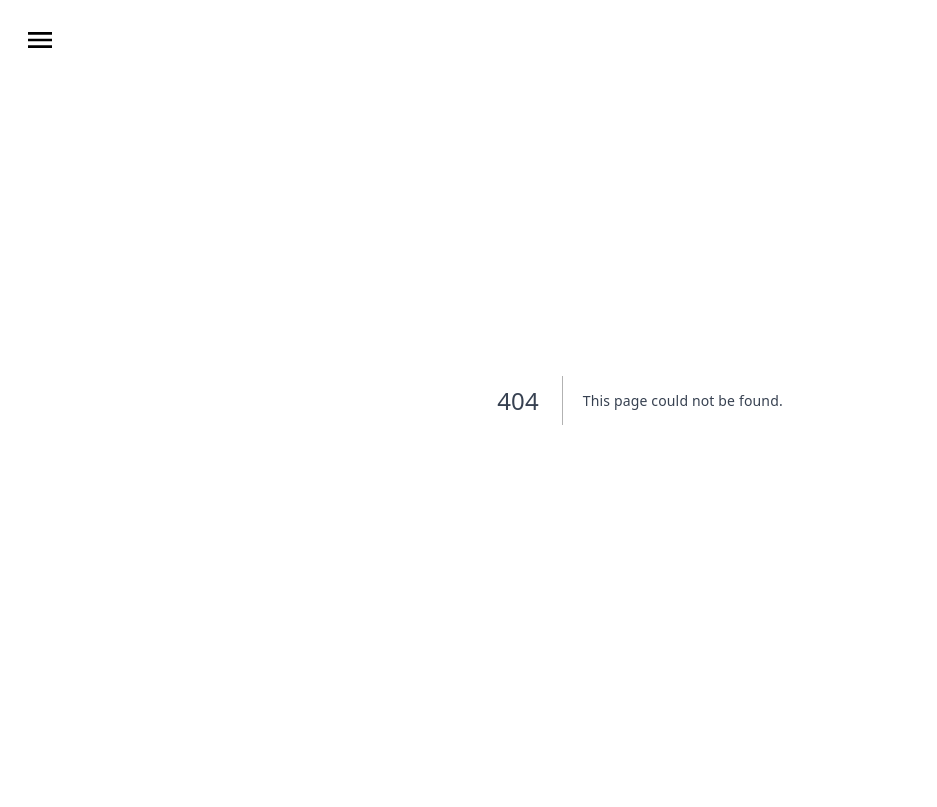
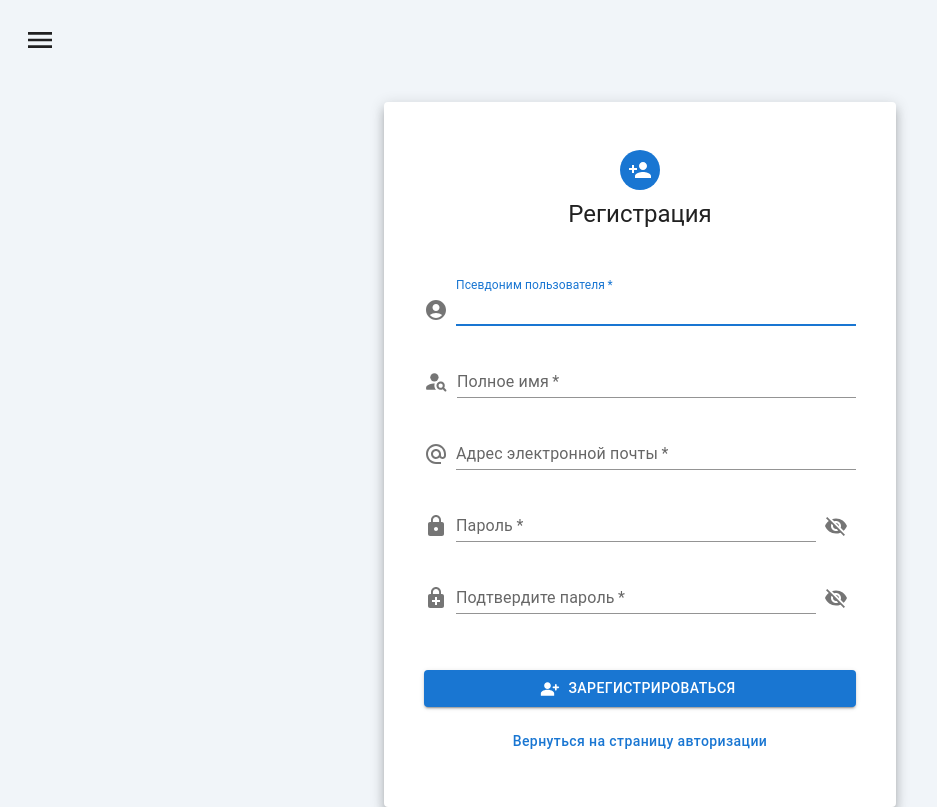
Before and after one commit to SirPeace/quizerland-v2-front, a Next.js app: page /auth/registration in a window 1280 px wide. Before the commit this address had no page. Shown: the whole page, without its empty margins (0-937 px from the left). Built offline with nearby package versions, Linux system fonts and the light colour scheme.

Commit message:
- добавил шаблон регистрации пользователя - мелкий рефакторинг стилей и реорганизация структуры папок

```diff
--- a/src/app/auth/page.tsx
+++ b/src/app/auth/page.tsx
@@ -1,18 +1,18 @@
-'use client'
-
-import SignInForm from '@/components/AuthComponents/SignInForm'
+import SignInForm from '@/components/Auth/SingInForm/SignInForm'
 
 import type { Metadata } from 'next'
 
 export const metadata: Metadata = {
 	title: 'Authorization | Quizerland',
-	description: 'Страница тестов',
+	description: 'Страница авторизации пользователя',
 }
 
 const AuthPage = (): JSX.Element => (
-	<div className="flex flex-col items-stretch max-w-lg min-h-screen mx-auto">
-		<div className="mt-[10%] mb-auto">
-			<SignInForm />
+	<div className="w-full bg-slate-100">
+		<div className="flex flex-col items-stretch max-w-lg min-h-screen mx-auto">
+			<div className="mt-[25%] mb-auto">
+				<SignInForm />
+			</div>
 		</div>
 	</div>
 )
--- /dev/null
+++ b/src/app/auth/registration/page.tsx
@@ -0,0 +1,20 @@
+import RegistrationForm from '@/components/Auth/RegistrationForm/RegistrationForm'
+
+import type { Metadata } from 'next'
+
+export const metadata: Metadata = {
+	title: 'Registration | Quizerland',
+	description: 'Страница регистрации пользователя',
+}
+
+const RegistrationPage = (): JSX.Element => (
+	<div className="bg-slate-100 w-full">
+		<div className="flex flex-col items-stretch max-w-lg min-h-screen mx-auto">
+			<div className="mt-[20%] mb-auto">
+				<RegistrationForm />
+			</div>
+		</div>
+	</div>
+)
+
+export default RegistrationPage
--- a/src/app/create-quiz/page.tsx
+++ b/src/app/create-quiz/page.tsx
@@ -2,7 +2,7 @@ import type { Metadata } from 'next'
 
 export const metadata: Metadata = {
 	title: 'Create quiz | Quizerland',
-	description: 'Страница тестов',
+	description: 'Страница создания теста',
 }
 
 const CreateQuizPage = (): JSX.Element => (
--- a/src/app/quizzes/[quiz]/page.tsx
+++ b/src/app/quizzes/[quiz]/page.tsx
@@ -4,8 +4,8 @@ import { Paper } from '@mui/material'
 import { useEffect } from 'react'
 
 import GoToHomePageButton from '@/components/Navigation/GoToHomePageButton/GoToHomePageButton'
-import QuestionCard from '@/components/QuizComponents/QuestionCard/QuestionCard'
-import QuizResultCard from '@/components/QuizComponents/QuizResultCard/QuizResultCard'
+import QuestionCard from '@/components/Quiz/QuestionCard/QuestionCard'
+import QuizResultCard from '@/components/Quiz/QuizResultCard/QuizResultCard'
 import { setActiveQuiz, setIsFinishedQuiz } from '@/redux/quiz/quizSlice'
 
 import type { IQuestion } from '@/redux/quiz/types'
--- a/src/app/quizzes/page.tsx
+++ b/src/app/quizzes/page.tsx
@@ -2,7 +2,7 @@
 
 import { Neucha, Pacifico } from 'next/font/google'
 
-import Quiz from '@/components/QuizComponents/Quiz/Quiz'
+import Quiz from '@/components/Quiz/QuizCard/QuizCard'
 import type { IQuiz } from '@/redux/quiz/types'
 import { useAppSelector } from '@/redux/reduxHooks'
 
--- /dev/null
+++ b/src/components/Auth/RegistrationForm/RegistrationForm.tsx
@@ -0,0 +1,195 @@
+'use client'
+
+import AccountCircleIcon from '@mui/icons-material/AccountCircle'
+import AlternateEmailIcon from '@mui/icons-material/AlternateEmail'
+import EnhancedEncryptionIcon from '@mui/icons-material/EnhancedEncryption'
+import LockIcon from '@mui/icons-material/Lock'
+import PersonAddIcon from '@mui/icons-material/PersonAdd'
+import PersonAddAltRoundedIcon from '@mui/icons-material/PersonAddAltRounded'
+import PersonSearchRoundedIcon from '@mui/icons-material/PersonSearchRounded'
+import Visibility from '@mui/icons-material/Visibility'
+import VisibilityOff from '@mui/icons-material/VisibilityOff'
+import { IconButton } from '@mui/material'
+import Avatar from '@mui/material/Avatar'
+import Box from '@mui/material/Box'
+import Button from '@mui/material/Button'
+import Card from '@mui/material/Card'
+import TextField from '@mui/material/TextField'
+import Typography from '@mui/material/Typography'
+import { useRouter } from 'next/navigation'
+import { useState } from 'react'
+
+const RegistrationForm = (): JSX.Element => {
+	const [showPassword, setShowPassword] = useState(false)
+	const [showConfirmPassword, setShowConfirmPassword] = useState(false)
+
+	const router = useRouter()
+
+	const handleClickShowPassword = (): void => {
+		setShowPassword((show) => !show)
+	}
+	const handleClickShowConfirmPassword = (): void => {
+		setShowConfirmPassword((show) => !show)
+	}
+
+	const handleSubmit = (event: React.FormEvent<HTMLFormElement>): void => {
+		event.preventDefault()
+		const data = new FormData(event.currentTarget)
+		console.log({
+			email: data.get('email'),
+			password: data.get('password'),
+		})
+	}
+
+	return (
+		<Card raised className="flex flex-col items-center p-10">
+			<Avatar sx={{ m: 1, bgcolor: 'primary.main' }}>
+				<PersonAddIcon />
+			</Avatar>
+			<Typography component="h1" variant="h5">
+				Регистрация
+			</Typography>
+			<Box
+				component="form"
+				onSubmit={handleSubmit}
+				noValidate
+				className="w-full mt-8"
+			>
+				<div className="mb-10">
+					<Box sx={{ display: 'flex', alignItems: 'flex-end' }}>
+						<AccountCircleIcon
+							sx={{ color: 'action.active', mr: 1, my: 1.5 }}
+						/>
+						<TextField
+							type="text"
+							variant="standard"
+							margin="normal"
+							required
+							fullWidth
+							id="nickname"
+							label="Псевдоним пользователя"
+							name="nickname"
+							autoComplete="nickname"
+							autoFocus
+						/>
+					</Box>
+
+					<Box sx={{ display: 'flex', alignItems: 'flex-end' }}>
+						<PersonSearchRoundedIcon
+							sx={{
+								color: 'action.active',
+								mr: 1,
+								my: 1.5,
+								width: 25,
+								height: 25,
+							}}
+						/>
+						<TextField
+							type="text"
+							variant="standard"
+							margin="normal"
+							required
+							fullWidth
+							id="full name"
+							label="Полное имя"
+							name="full name"
+							autoComplete="full name"
+						/>
+					</Box>
+
+					<Box sx={{ display: 'flex', alignItems: 'flex-end' }}>
+						<AlternateEmailIcon
+							sx={{ color: 'action.active', mr: 1, my: 1.5 }}
+						/>
+						<TextField
+							type="email"
+							variant="standard"
+							margin="normal"
+							required
+							fullWidth
+							id="email"
+							label="Адрес электронной почты"
+							name="email"
+							autoComplete="email"
+						/>
+					</Box>
+
+					<Box sx={{ display: 'flex', alignItems: 'flex-end' }}>
+						<LockIcon sx={{ color: 'action.active', mr: 1, my: 1.5 }} />
+						<TextField
+							type={showPassword ? 'text' : 'password'}
+							variant="standard"
+							margin="normal"
+							required
+							fullWidth
+							name="password"
+							label="Пароль"
+							id="password"
+							// autoComplete="current-password"
+							// helperText="Введите правильные данные"
+						/>
+						<IconButton
+							aria-label="toggle password visibility"
+							onClick={handleClickShowPassword}
+							onMouseDown={handleClickShowPassword}
+							sx={{ color: 'action.active', my: 0.5 }}
+						>
+							{showPassword ? <Visibility /> : <VisibilityOff />}
+						</IconButton>
+					</Box>
+
+					<Box sx={{ display: 'flex', alignItems: 'flex-end' }}>
+						<EnhancedEncryptionIcon
+							sx={{ color: 'action.active', mr: 1, my: 1.5 }}
+						/>
+						<TextField
+							type={showConfirmPassword ? 'text' : 'password'}
+							variant="standard"
+							margin="normal"
+							required
+							fullWidth
+							name="confirm password"
+							label="Подтвердите пароль"
+							id="confirm password"
+							// autoComplete="current-password"
+							// helperText="Введите правильные данные"
+						/>
+						<IconButton
+							aria-label="toggle password visibility"
+							onClick={handleClickShowConfirmPassword}
+							onMouseDown={handleClickShowConfirmPassword}
+							sx={{ color: 'action.active', my: 0.5 }}
+						>
+							{showConfirmPassword ? <Visibility /> : <VisibilityOff />}
+						</IconButton>
+					</Box>
+				</div>
+
+				<div className="mt-2">
+					<Button
+						type="submit"
+						fullWidth
+						variant="contained"
+						className="mt-2 mb-2"
+						startIcon={<PersonAddAltRoundedIcon />}
+					>
+						Зарегистрироваться
+					</Button>
+					<Button
+						type="button"
+						fullWidth
+						variant="text"
+						className="mt-2 mb-2 normal-case"
+						onClick={() => {
+							router.push('/auth')
+						}}
+					>
+						Вернуться на страницу авторизации
+					</Button>
+				</div>
+			</Box>
+		</Card>
+	)
+}
+
+export default RegistrationForm
--- a/src/components/AuthComponents/SignInForm.tsx
+++ b/src/components/Auth/SingInForm/SignInForm.tsx
@@ -1,20 +1,27 @@
+'use client'
+
 import AlternateEmailIcon from '@mui/icons-material/AlternateEmail'
+import HowToRegIcon from '@mui/icons-material/HowToReg'
+import LockIcon from '@mui/icons-material/Lock'
 import LoginIcon from '@mui/icons-material/Login'
-import MailLockIcon from '@mui/icons-material/MailLock'
 import Visibility from '@mui/icons-material/Visibility'
 import VisibilityOff from '@mui/icons-material/VisibilityOff'
 import { IconButton } from '@mui/material'
 import Avatar from '@mui/material/Avatar'
 import Box from '@mui/material/Box'
 import Button from '@mui/material/Button'
+import Card from '@mui/material/Card'
 import Checkbox from '@mui/material/Checkbox'
 import FormControlLabel from '@mui/material/FormControlLabel'
 import TextField from '@mui/material/TextField'
 import Typography from '@mui/material/Typography'
+import { useRouter } from 'next/navigation'
 import { useState } from 'react'
 
 const SignInForm = (): JSX.Element => {
 	const [showPassword, setShowPassword] = useState(false)
+
+	const router = useRouter()
 
 	const handleClickShowPassword = (): void => {
 		setShowPassword((show) => !show)
@@ -30,16 +37,9 @@ const SignInForm = (): JSX.Element => {
 	}
 
 	return (
-		<Box
-			sx={{
-				marginTop: 8,
-				display: 'flex',
-				flexDirection: 'column',
-				alignItems: 'center',
-			}}
-		>
+		<Card raised className="flex flex-col items-center p-10">
 			<Avatar sx={{ m: 1, bgcolor: 'primary.main' }}>
-				<LoginIcon />
+				<HowToRegIcon />
 			</Avatar>
 			<Typography component="h1" variant="h5">
 				Авторизация
@@ -68,7 +68,7 @@ const SignInForm = (): JSX.Element => {
 						/>
 					</Box>
 					<Box sx={{ display: 'flex', alignItems: 'flex-end' }}>
-						<MailLockIcon sx={{ color: 'action.active', mr: 1, my: 1.5 }} />
+						<LockIcon sx={{ color: 'action.active', mr: 1, my: 1.5 }} />
 						<TextField
 							variant="standard"
 							margin="normal"
@@ -83,8 +83,8 @@ const SignInForm = (): JSX.Element => {
 						/>
 						<IconButton
 							aria-label="toggle password visibility"
+							onClick={handleClickShowPassword}
 							onMouseDown={handleClickShowPassword}
-							onMouseUp={handleClickShowPassword}
 							sx={{ color: 'action.active', my: 0.5 }}
 						>
 							{showPassword ? <Visibility /> : <VisibilityOff />}
@@ -111,12 +111,15 @@ const SignInForm = (): JSX.Element => {
 						fullWidth
 						variant="text"
 						className="mt-2 mb-2 normal-case"
+						onClick={() => {
+							router.push('auth/registration')
+						}}
 					>
 						Нет аккаунта? Заведи новый.
 					</Button>
 				</div>
 			</Box>
-		</Box>
+		</Card>
 	)
 }
 
```
Also changed, not shown: src/components/Quiz/QuestionCard/QuestionCard.tsx (renamed from src/components/QuizComponents/QuestionCard/QuestionCard.tsx), src/components/Quiz/QuestionCard/styles.tsx (renamed from src/components/QuizComponents/QuestionCard/styles.tsx), src/components/Quiz/QuestionCard/types.ts (renamed from src/components/QuizComponents/QuestionCard/types.ts), src/components/Quiz/QuizCard/QuizCard.tsx (renamed from src/components/QuizComponents/Quiz/Quiz.tsx), src/components/Quiz/QuizResultCard/QuizResultCard.tsx (renamed from src/components/QuizComponents/QuizResultCard/QuizResultCard.tsx).
